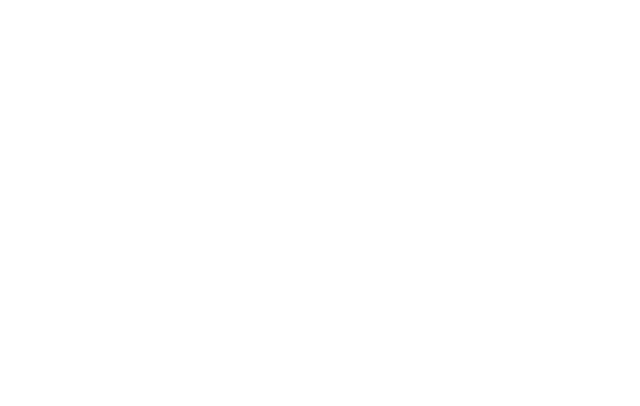
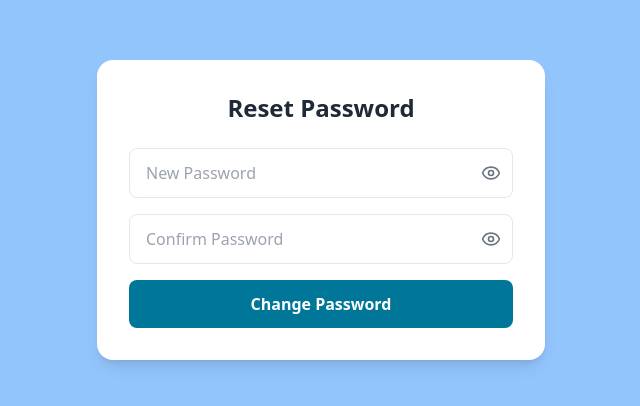
Before and after one commit to dopi95/BiruhKids-Pediatric-Speciality, a React (Vite) app in the folder frontend/: page /reset-password in a window 1280 px wide. Before the commit this address had no page. Shown: the part 190-596 px from the top of the page, without its empty margins (319-959 px from the left). Built offline with nearby package versions, Linux system fonts and the light colour scheme.

Commit message:
add reset password page and link with verify otp

```diff
--- a/frontend/src/App.jsx
+++ b/frontend/src/App.jsx
@@ -2,6 +2,7 @@
 import AppointmentPage from "./pages/AppointmentPage";
 import VideosPage from "./pages/VideosPage";
 import VerifyOtp from "./pages/VerifyOtp";
+import ResetPassword from "./pages/ResetPassword";
 
 
 function App() {
@@ -12,6 +13,8 @@
           <Route path="/appointment" element={<AppointmentPage />} />
           <Route path="/videos" element={< VideosPage/>} />
           <Route path="/verify" element={< VerifyOtp/>} />
+          <Route path="/reset-password" element={< ResetPassword/>} />
+
 
 
         </Routes>
--- /dev/null
+++ b/frontend/src/pages/ResetPassword.jsx
@@ -0,0 +1,81 @@
+// src/pages/ResetPassword.jsx
+import React, { useState } from "react";
+import { useNavigate } from "react-router-dom";
+import { Eye, EyeOff } from "lucide-react";
+
+export default function ResetPassword() {
+  const [newPassword, setNewPassword] = useState("");
+  const [confirmPassword, setConfirmPassword] = useState("");
+  const [showPassword, setShowPassword] = useState(false);
+  const navigate = useNavigate();
+
+  const togglePasswordVisibility = () => {
+    setShowPassword(!showPassword);
+  };
+
+  const handleSubmit = (e) => {
+    e.preventDefault();
+    if (newPassword === confirmPassword && newPassword.length >= 6) {
+      alert("Password changed successfully!");
+      navigate("/login"); // Redirect to login after change
+    } else {
+      alert("Passwords do not match or are too short!");
+    }
+  };
+
+  return (
+    <div className="min-h-screen flex items-center justify-center bg-blue-300 px-4">
+      <div className="bg-white shadow-lg rounded-2xl p-8 w-full max-w-md">
+        <h2 className="text-2xl font-bold text-center text-gray-800 mb-6">
+          Reset Password
+        </h2>
+        <form onSubmit={handleSubmit} className="space-y-4">
+          {/* New Password */}
+          <div className="relative">
+            <input
+              type={showPassword ? "text" : "password"}
+              placeholder="New Password"
+              value={newPassword}
+              onChange={(e) => setNewPassword(e.target.value)}
+              className="w-full px-4 py-3 border rounded-lg focus:ring-2 focus:ring-blue-400 focus:outline-none"
+              required
+            />
+            <button
+              type="button"
+              onClick={togglePasswordVisibility}
+              className="absolute right-3 top-1/2 -translate-y-1/2 text-gray-500"
+            >
+              {showPassword ? <EyeOff size={20} /> : <Eye size={20} />}
+            </button>
+          </div>
+
+          {/* Confirm Password */}
+          <div className="relative">
+            <input
+              type={showPassword ? "text" : "password"}
+              placeholder="Confirm Password"
+              value={confirmPassword}
+              onChange={(e) => setConfirmPassword(e.target.value)}
+              className="w-full px-4 py-3 border rounded-lg focus:ring-2 focus:ring-blue-400 focus:outline-none"
+              required
+            />
+            <button
+              type="button"
+              onClick={togglePasswordVisibility}
+              className="absolute right-3 top-1/2 -translate-y-1/2 text-gray-500"
+            >
+              {showPassword ? <EyeOff size={20} /> : <Eye size={20} />}
+            </button>
+          </div>
+
+          <button
+            type="submit"
+            className="w-full bg-[#007799] text-white py-3 rounded-lg font-semibold hover:bg-[#006680] transition"
+          >
+            Change Password
+          </button>
+        </form>
+      </div>
+    </div>
+  );
+}
--- a/frontend/src/pages/VerifyOtp.jsx
+++ b/frontend/src/pages/VerifyOtp.jsx
@@ -1,61 +1,62 @@
-// src/pages/VerifyOtp.jsx
 import React, { useState } from "react";
+import { useNavigate } from "react-router-dom";
 
-export default function VerifyOtp() {
-  const [otp, setOtp] = useState(new Array(6).fill(""));
+function VerifyOTP() {
+  const [otp, setOtp] = useState(Array(6).fill(""));
+  const navigate = useNavigate();
 
   const handleChange = (value, index) => {
-    if (isNaN(value)) return;
-
+    if (/^[0-9]?$/.test(value)) {
       const newOtp = [...otp];
       newOtp[index] = value;
       setOtp(newOtp);
 
-    // Move to next input automatically
+      // auto focus next box
       if (value && index < 5) {
-      document.getElementById(`otp-input-${index + 1}`).focus();
+        document.getElementById(`otp-${index + 1}`).focus();
+      }
     }
   };
 
-  const handleSubmit = (e) => {
-    e.preventDefault();
-    alert("Entered OTP: " + otp.join(""));
+  const handleSubmit = () => {
+    if (otp.join("").length === 6) {
+      navigate("/reset-password");
+    } else {
+      alert("Please enter a valid 6-digit OTP.");
+    }
   };
 
   return (
-    <div className="min-h-screen flex items-center justify-center bg-blue-200 px-4">
-      <div className="bg-white rounded-2xl shadow-lg w-full max-w-md p-6 sm:p-8">
-        <h1 className="text-2xl font-bold text-center text-gray-800 mb-2">
-          Verify OTP
-        </h1>
-        <p className="text-gray-600 text-center mb-6 text-sm sm:text-base">
+    <div className="flex items-center justify-center min-h-screen bg-blue-300 p-4">
+      <div className="bg-white shadow-lg rounded-2xl p-6 sm:p-10 w-full max-w-md text-center">
+        <h2 className="text-2xl font-bold text-gray-800 mb-2">Verify OTP</h2>
+        <p className="text-gray-600 mb-6">
           Enter the 6-digit OTP sent to your email
         </p>
 
-        <form onSubmit={handleSubmit} className="space-y-6">
-          <div className="flex justify-between gap-2 sm:gap-3">
-            {otp.map((data, index) => (
+        <div className="flex justify-center gap-2 mb-6">
+          {otp.map((digit, index) => (
             <input
               key={index}
-                id={`otp-input-${index}`}
+              id={`otp-${index}`}
               type="text"
-                maxLength="1"
-                value={data}
+              value={digit}
+              maxLength={1}
               onChange={(e) => handleChange(e.target.value, index)}
-                className="w-10 h-12 sm:w-12 sm:h-14 md:w-14 md:h-16 text-center text-lg sm:text-xl font-semibold border rounded-lg focus:outline-none focus:ring-2 focus:ring-[#007799]"
+              className="w-10 h-12 sm:w-12 sm:h-14 text-center border border-gray-300 rounded-lg focus:outline-none focus:ring-2 focus:ring-blue-400 text-lg"
             />
           ))}
         </div>
 
         <button
-            type="submit"
-            className="w-full py-3 rounded-lg text-white font-semibold shadow-md transition transform hover:scale-[1.02]"
-            style={{ backgroundColor: "#007799" }}
+          onClick={handleSubmit}
+          className="w-full bg-[#007799] text-white py-3 rounded-xl font-semibold hover:bg-[#006680] transition"
         >
           Verify OTP
         </button>
-        </form>
       </div>
     </div>
   );
 }
+
+export default VerifyOTP;
```
Lines whose indentation alone changed are shown as unchanged.
